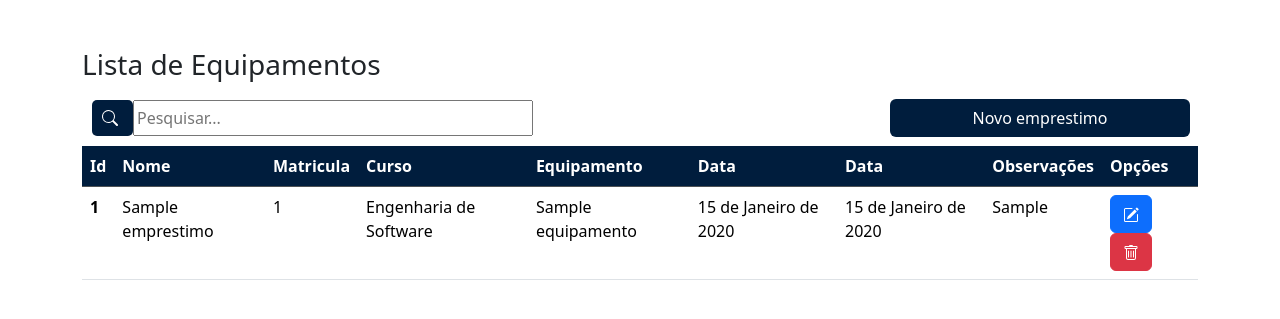
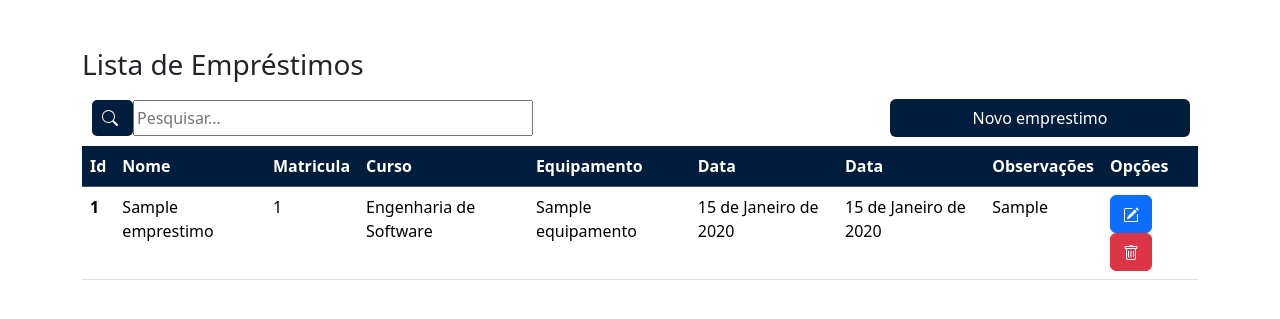
Before and after one commit to assuncaofelipe/CEN-Eng-Web-Django-II, a Django app: page /emprestimo/ in a window 1280 px wide. Shown: the part 72-391 px from the top of the page. Run offline with Django 4.2, Linux system fonts and the light colour scheme; a user stored in the database is signed in; tables that the repository leaves empty hold one stand-in row (values such as "Sample post").

Commit message:
:package: lista de empréstimos

```diff
--- a/templates/listar_emprestimo.html
+++ b/templates/listar_emprestimo.html
@@ -39,7 +39,7 @@
         </div>
     </nav>
     <div class="container">
-        <h3>Lista de Equipamentos</h3>
+        <h3>Lista de Empréstimos</h3>
         <div class="search-container">
             <form class="search-input" method="GET" action="{% url 'listar_emprestimo' %}">
                 <button class="search-button" style="background: #001d3d;">
```
